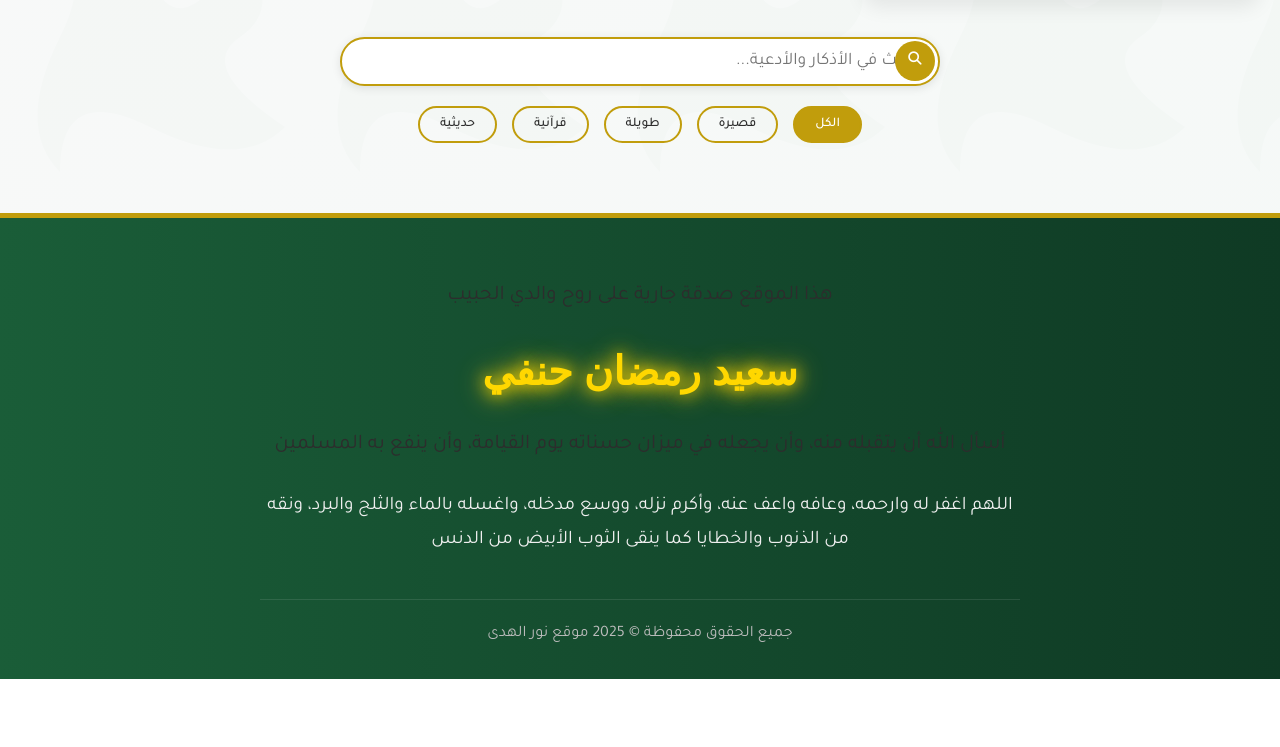
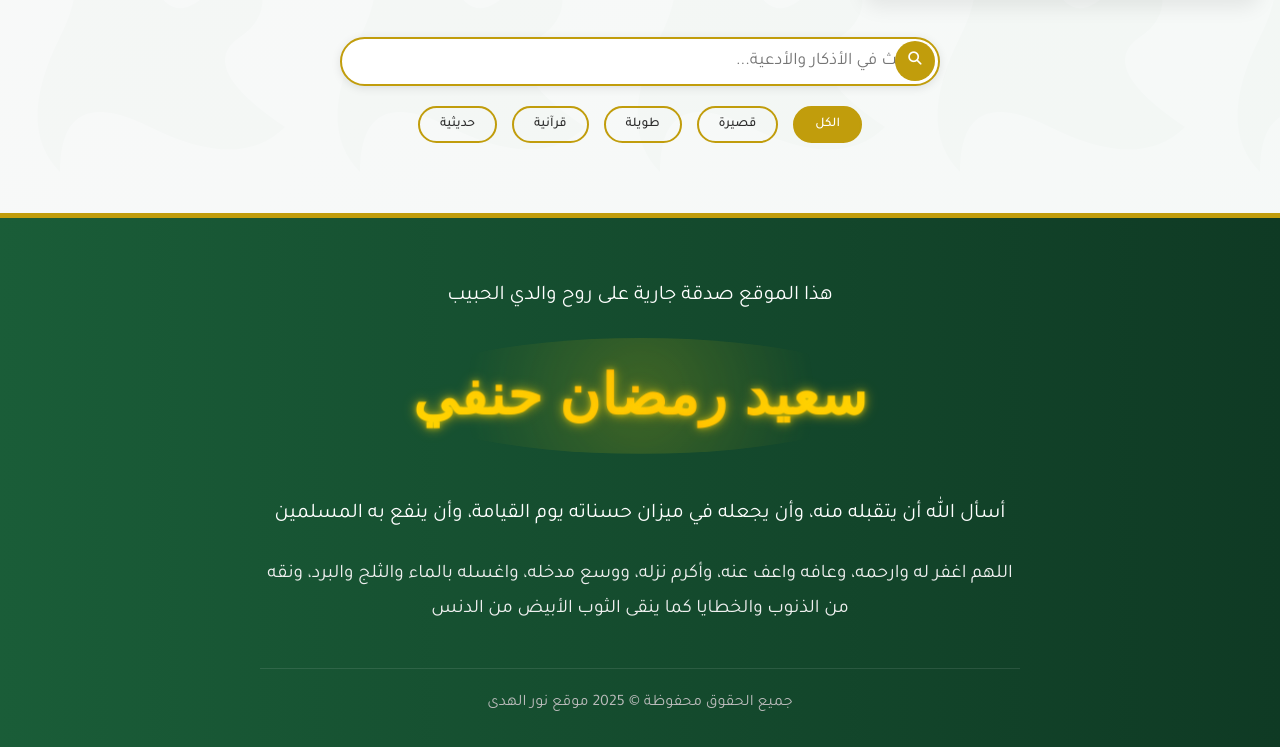
Before and after one commit to salah-said/noor-quran, a plain HTML site: page azkar.html in a window 1280 px wide. Shown: the part 1153-1900 px from the top of the page. Before the commit the page ends 1832 px from the top, so only its background shows below. Drawn offline with Linux system fonts and the light colour scheme.

Commit message:
تعديل جديد

```diff
--- a/azkar.html
+++ b/azkar.html
@@ -627,18 +627,83 @@
             margin: 15px 0;
             line-height: 1.8;
             font-size: 1.3rem;
-        }
-
+            color: white;
+        }
+
+        /* التعديلات المطلوبة على النص الذهبي المضيء */
         .father-name {
-            font-size: 2.5rem;
+            font-size: 3.5rem;
             font-weight: bold;
-            margin: 20px 0;
-            color: #FFD700;
-            text-shadow: 0 0 10px rgba(255, 215, 0, 0.7),
-                        0 0 20px rgba(255, 215, 0, 0.5),
-                        0 0 30px rgba(255, 215, 0, 0.3);
-            animation: glow 2s ease-in-out infinite alternate;
+            margin: 25px 0;
+            color: #FFD700; /* اللون الذهبي الأساسي */
+            text-shadow:
+                0 0 10px rgba(255, 215, 0, 0.7),
+                0 0 20px rgba(255, 215, 0, 0.5),
+                0 0 30px rgba(255, 215, 0, 0.3),
+                0 0 40px rgba(255, 166, 0, 0.2),
+                0 0 50px rgba(255, 140, 0, 0.1);
+            animation: glow 1.5s ease-in-out infinite alternate, float 4s ease-in-out infinite;
             font-family: 'Arial', sans-serif;
+            position: relative;
+            display: inline-block;
+            padding: 0 20px;
+            background: linear-gradient(45deg, #FFD700, #FFA500, #FFD700);
+            -webkit-background-clip: text;
+            -webkit-text-fill-color: transparent;
+            letter-spacing: 1px;
+            transform-style: preserve-3d;
+            perspective: 500px;
+        }
+
+        @keyframes glow {
+            0% {
+                text-shadow:
+                    0 0 5px rgba(255, 215, 0, 0.5),
+                    0 0 10px rgba(255, 215, 0, 0.4),
+                    0 0 15px rgba(255, 215, 0, 0.3);
+            }
+            100% {
+                text-shadow:
+                    0 0 15px rgba(255, 215, 0, 0.9),
+                    0 0 25px rgba(255, 215, 0, 0.7),
+                    0 0 35px rgba(255, 215, 0, 0.5),
+                    0 0 45px rgba(255, 166, 0, 0.4),
+                    0 0 55px rgba(255, 140, 0, 0.3);
+            }
+        }
+
+        @keyframes float {
+            0%, 100% {
+                transform: translateY(0) rotateY(0deg);
+            }
+            50% {
+                transform: translateY(-10px) rotateY(5deg);
+            }
+        }
+
+        .father-name::before {
+            content: "";
+            position: absolute;
+            top: -10px;
+            left: -10px;
+            right: -10px;
+            bottom: -10px;
+            background: radial-gradient(circle, rgba(255,215,0,0.3) 0%, transparent 70%);
+            border-radius: 50%;
+            z-index: -1;
+            animation: pulse 3s infinite ease-in-out;
+            opacity: 0.7;
+        }
+
+        @keyframes pulse {
+            0%, 100% {
+                transform: scale(0.95);
+                opacity: 0.6;
+            }
+            50% {
+                transform: scale(1.05);
+                opacity: 0.9;
+            }
         }
 
         .footer-prayer {
@@ -654,18 +719,6 @@
             border-top: 1px solid rgba(255, 255, 255, 0.1);
             font-size: 1rem;
             color: #bbb;
-        }
-
-        @keyframes glow {
-            from {
-                text-shadow: 0 0 10px rgba(255, 215, 0, 0.7),
-                            0 0 20px rgba(255, 215, 0, 0.5);
-            }
-            to {
-                text-shadow: 0 0 15px rgba(255, 215, 0, 0.9),
-                            0 0 25px rgba(255, 215, 0, 0.7),
-                            0 0 35px rgba(255, 215, 0, 0.5);
-            }
         }
 
         /* شريط التقدم */
@@ -737,7 +790,8 @@
             }
 
             .father-name {
-                font-size: 2rem;
+                font-size: 2.2rem;
+                padding: 0 10px;
             }
 
             .zekr-text {
@@ -1067,7 +1121,7 @@
             evening: [
                 {
                     id: 'e1',
-                    text: "أَعُوذُ بِاللَّهِ مِنَ الشَّيْطَانِ الرَّجِيمِ<br>اللَّهُ لَا إِلَٰهَ إِلَّا هُوَ الْحَيُّ الْقَيُّومُ ۚ لَا تَأْخُذُهُ سِنَةٌ وَلَا نَوْمٌ ۚ لَّهُ مَا فِي السَّمَاوَاتِ وَمَا فِي الْأَرْضِ ۗ مَن ذَا الَّذِي يَشْفَعُ عِندَهُ إِلَّا بِإِذْنِهِ ۚ يَعْلَمُ مَا بَيْنَ أَيْدِيهِمْ وَمَا خَلْفَهُمْ ۖ وَلَا يُحِيطُونَ بِشَيْءٍ مِّنْ عِلْمِهِ إِلَّا بِمَا شَاءَ ۚ وَسِعَ كُرْسِيُّهُ السَّمَاوَاتِ وَالْأَرْضَ ۖ وَلَا يَئُودُهُ حِفْظُهُمَا ۚ وَهُوَ الْعَلِيُّ الْعَظِيمُ.",
+                    text: "أَعُوذُ بِاللَّهِ مِنَ الشَّيْطَانِ الرَّجِيمِ<br>اللَّهُ لَا إِلَٰهَ إِلَّا هُوَ الْحَيُّ الْقَيُّومُ ۚ لَا تَأْخُذُهُ سِنَةٌ وَلَا نَوْمٌ ۚ لَّهُ مَا فِي السَّمَاوَاتِ وَمَا فِي الْأَرْضِ ۗ مَن ذَا الَّذِي يَشْفَعُ عِندَهُ إِلَّا بِإِذْنِهِ ۚ يَعْلَمُ مَا بَيْنَ أَيْدِيهِمْ وَمَا خَلْفَهُمْ ۖ وَلَا يُحِيطُونَ بِشَيْءٍ مِّنْ عِلْمِهِ إِلَّا بِمَا شَاءَ ۚ وَسِعَ كُرْسِيُّهُ السَّmَاوَاتِ وَالْأَرْضَ ۖ وَلَا يَئُودُهُ حِفْظُهُمَا ۚ وَهُوَ الْعَلِيُّ الْعَظِيمُ.",
                     source: "آية الكرسي - البقرة: 255",
                     count: 1,
                     type: 'quran',
@@ -1099,7 +1153,7 @@
                 },
                 {
                     id: 'e5',
-                    text: "أَمْسَيْنَا وَأَمْسَى الْمُلْكُ لِلَّهِ، وَالْحَمْدُ لِلَّهِ، لَا إِلَهَ إِلَّا اللهُ وَحْدَهُ لَا شَرِيكَ لَهُ، لَهُ الْمُلْكُ وَلَهُ الْحَمْدُ وَهُوَ عَلَى كُلِّ شَيْءٍ قَدِيرٌ، رَبِّ أَسْأَلُكَ خَيْرَ مَا فِي هَذِهِ اللَّيْلَةِ وَخَيْرَ مَا بَعْدَهَا، وَأَعُوذُ بِكَ مِنْ شَرِّ مَا فِي هَذِهِ اللَّيْلَةِ وَشَرِّ مَا بَعْدَهَا، رَبِّ أَعُوذُ بِكَ مِنَ الْكَسَلِ وَسُوءِ الْكِبَرِ، رَبِّ أَعُوذُ بِكَ مِنْ عَذَابٍ فِي النَّارِ وَعَذَابٍ فِي الْقَبْرِ.",
+                    text: "أَمْسَيْنَا وَأَمْسَى الْمُلْكُ لِلَّهِ، وَالْحَمْدُ لِلَّهِ، لَا إِلَهَ إِلَّا اللهُ وَحْدَهُ لَا شَرِيكَ لَهُ، لَهُ الْمُلْكُ وَلَهُ الْحَمْدُ وَهُوَ عَلَى كُلِّ شَيْءٍ قَدِيرٌ، رَبِّ أَسْأَلُكَ خَيْرَ مَا فِي هَذِهِ اللَّيْلَةِ وَخَيْرَ mَا بَعْدَهَا، وَأَعُوذُ بِكَ مِنْ شَرِّ مَا فِي هَذِهِ اللَّيْلَةِ وَشَرِّ مَا بَعْدَهَا، رَبِّ أَعُوذُ بِكَ مِنَ الْكَسَلِ وَسُوءِ الْكِبَرِ، رَبِّ أَعُوذُ بِكَ مِنْ عَذَابٍ فِي النَّارِ وَعَذَابٍ فِي الْقَبْرِ.",
                     source: "مسلم (2723)",
                     count: 1,
                     type: 'hadith',
@@ -1189,7 +1243,7 @@
             sleep: [
                 {
                     id: 's1',
-                    text: "أَعُوذُ بِاللَّهِ مِنَ الشَّيْطَانِ الرَّجِيمِ<br>اللَّهُ لَا إِلَٰهَ إِلَّا هُوَ الْحَيُّ الْقَيُّومُ ۚ لَا تَأْخُذُهُ سِنَةٌ وَلَا نَوْمٌ ۚ لَّهُ مَا فِي السَّمَاوَاتِ وَمَا فِي الْأَرْضِ ۗ مَن ذَا الَّذِي يَشْفَعُ عِندَهُ إِلَّا بِإِذْنِهِ ۚ يَعْلَمُ مَا بَيْنَ أَيْدِيهِمْ وَمَا خَلْفَهُمْ ۖ وَلَا يُحِيطُونَ بِشَيْءٍ mِّنْ عِلْمِهِ إِلَّا بِمَا شَاءَ ۚ وَسِعَ كُرْسِيُّهُ السَّمَاوَاتِ وَالْأَرْضَ ۖ وَلَا يَئُودُهُ حِفْظُهُمَا ۚ وَهُوَ الْعَلِيُّ الْعَظِيمُ.",
+                    text: "أَعُوذُ بِاللَّهِ مِنَ الشَّيْطَانِ الرَّجِيمِ<br>اللَّهُ لَا إِلَٰهَ إِلَّا هُوَ الْحَيُّ الْقَيُّومُ ۚ لَا تَأْخُذُهُ سِنَةٌ وَلَا نَوْمٌ ۚ لَّهُ mَا فِي السَّمَاوَاتِ وَمَا فِي الْأَرْضِ ۗ مَن ذَا الَّذِي يَشْفَعُ عِندَهُ إِلَّا بِإِذْنِهِ ۚ يَعْلَمُ مَا بَيْنَ أَيْدِيهِمْ وَمَا خَلْفَهُمْ ۖ وَلَا يُحِيطُونَ بِشَيْءٍ mِّنْ عِلْمِهِ إِلَّا بِمَا شَاءَ ۚ وَسِعَ كُرْسِيُّهُ السَّمَاوَاتِ وَالْأَرْضَ ۖ وَلَا يَئُودُهُ حِفْظُهُمَا ۚ وَهُوَ الْعَلِيُّ الْعَظِيمُ.",
                     source: "آية الكرسي - البقرة: 255",
                     count: 1,
                     type: 'quran',
@@ -1253,7 +1307,7 @@
                 },
                 {
                     id: 's9',
-                    text: "اللَّهُمَّ رَبَّ السَّمَاوَاتِ وَرَبَّ الْأَرْضِ وَرَبَّ الْعَرْشِ الْعَظِيمِ، رَبَّنَا وَرَبَّ كُلِّ شَيْءٍ، فَالِقَ الْحَبِّ وَالنَّوَى، وَمُنْزِلَ التَّوْرَاةِ وَالْإِنْجِيلِ وَالْفُرْقَانِ، أَعُوذُ بِكَ مِنْ شَرِّ كُلِّ شَيْءٍ أَنْتَ آخِذٌ بِنَاصِيَتِهِ، اللَّهُمَّ أَنْتَ الْأَوَّلُ فَلَيْسَ قَبْلَكَ شَيْءٌ، وَأَنْتَ الْآخِرُ فَلَيْسَ بَعْدَكَ شَيْءٌ، وَأَنْتَ الظَّاهِرُ فَلَيْسَ فَوْقَكَ شَيْءٌ، وَأَنْتَ الْبَاطِنُ فَلَيْسَ دُونَكَ شَيْءٌ， اقْضِ عَنَّا الدَّيْنَ، وَأَغْنِنَا مِنَ الْفَقْرِ.",
+                    text: "اللَّهُمَّ رَبَّ السَّمَاوَاتِ وَرَبَّ الْأَرْضِ وَرَبَّ الْعَرْشِ الْعَظِيمِ، رَبَّنَا وَرَبَّ كُلِّ شَيْءٍ، فَالِقَ الْحَبِّ وَالنَّوَى، وَمُنْزِلَ التَّوْرَاةِ وَالْإِنْجِيلِ وَالْفُرْقَانِ، أَعُوذُ بِكَ مِنْ شَرِّ كُلِّ شَيْءٍ أَنْتَ آخِذٌ بِنَاصِيَتِهِ، اللَّهُمَّ أَنْتَ الْأَوَّلُ فَلَيْسَ قَبْلَكَ شَيْءٌ، وَأَنْتَ الْآخِرُ فَلَيْسَ بَعْدَكَ شَيْءٌ، وَأَنْتَ الظَّاهِرُ فَلَيْسَ فَوْقَكَ شَيْءٌ، وَأَنْتَ الْبَاطِنُ فَلَيْسَ دُونَكَ شَيْءٌ، اقْضِ عَنَّا الدَّيْنَ، وَأَغْنِنَا مِنَ الْفَقْرِ.",
                     source: "مسلم (2713)",
                     count: 1,
                     type: 'hadith',
@@ -1311,7 +1365,7 @@
                 },
                 {
                     id: 'd6',
-                    text: "رَبِّ اشْرَحْ لِي صَدْرِي، وَيَسِّرْ لِي أَمْرِي، وَاحْلُلْ عُقْدَةً مِّن لِّسَانِي، يَفْقَهُوا قَوْلِي.",
+                    text: "رَبِّ اشْرَحْ لِي صَدْرِي، وَيَسِّرْ لِي أَمْرِي، وَاحْلُلْ عُقْدَةً mِّن لِّسَانِي، يَفْقَهُوا قَوْلِي.",
                     source: "طه (25-28)",
                     count: 1,
                     type: 'quran',
@@ -1351,7 +1405,7 @@
                 },
                 {
                     id: 'd11',
-                    text: "اللَّهُمَّ إِنِّي أَسْأَلُكَ مِنَ الْخَيْرِ كُلِّهِ عَاجِلِهِ وَآجِلِهِ، مَا عَلِمْتُ مِنْهُ وَمَا لَمْ أَعْلَمْ، وَأَعُوذُ بِكَ مِنَ الشَّرِّ كُلِّهِ عَاجِلِهِ وَآجِلِهِ، مَا عَلِمْتُ مِنْهُ وَمَا لَمْ أَعْلَمْ.",
+                    text: "اللَّهُمَّ إِنِّي أَسْأَلُكَ مِنَ الْخَيْرِ كُلِّهِ عَاجِلِهِ وَآجِلِهِ، mَا عَلِمْتُ مِنْهُ وَمَا لَمْ أَعْلَمْ، وَأَعُوذُ بِكَ مِنَ الشَّرِّ كُلِّهِ عَاجِلِهِ وَآجِلِهِ، مَا عَلِمْتُ مِنْهُ وَمَا لَمْ أَعْلَمْ.",
                     source: "ابن ماجه (3846) وصححه الألباني",
                     count: 1,
                     type: 'hadith',
@@ -1359,7 +1413,7 @@
                 },
                 {
                     id: 'd12',
-                    text: "رَبَّنَا لَا تُؤَاخِذْنَا إِنْ نَسِينَا أَوْ أَخْطَأْنَا ۚ رَبَّنَا وَلَا تَحْمِلْ عَلَيْنَا إِصْرًا كَمَا حَمَلْتَهُ عَلَى الَّذِينَ مِنْ قَبْلِنَا ۚ رَبَّنَا وَلَا تُحَمِّلْنَا مَا لَا طَاقَةَ لَنَا بِهِ ۖ وَاعْفُ عَنَّا وَاغْفِرْ لَنَا وَارْحَمْنَا ۚ أَنْتَ مَوْلَانَا فَانْصُرْنَا عَلَى الْقَوْمِ الْكَافِرِينَ.",
+                    text: "رَبَّنَا لَا تُؤَاخِذْنَا إِنْ نَسِينَا أَوْ أَخْطَأْنَا ۚ رَبَّنَا وَلَا تَحْمِلْ عَلَيْنَا إِصْرًا كَمَا حَمَلْتَهُ عَلَى الَّذِينَ مِنْ قَبْلِنَا ۚ رَبَّنَا وَلَا تُحَمِّلْنَا mَا لَا طَاقَةَ لَنَا بِهِ ۖ وَاعْفُ عَنَّا وَاغْفِرْ لَنَا وَارْحَمْنَا ۚ أَنْتَ مَوْلَانَا فَانْصُرْنَا عَلَى الْقَوْمِ الْكَافِرِينَ.",
                     source: "البقرة (286)",
                     count: 1,
                     type: 'quran',
```
